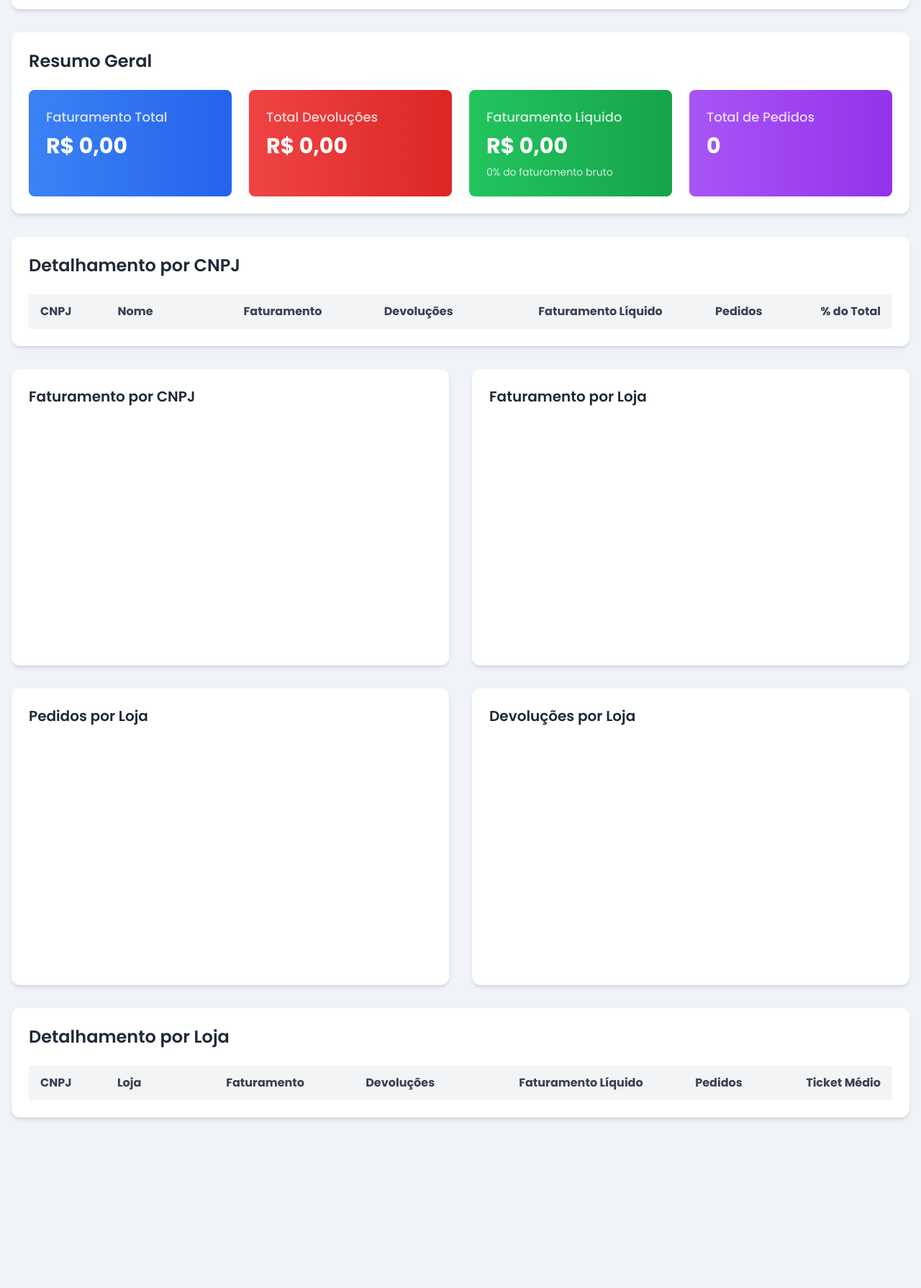
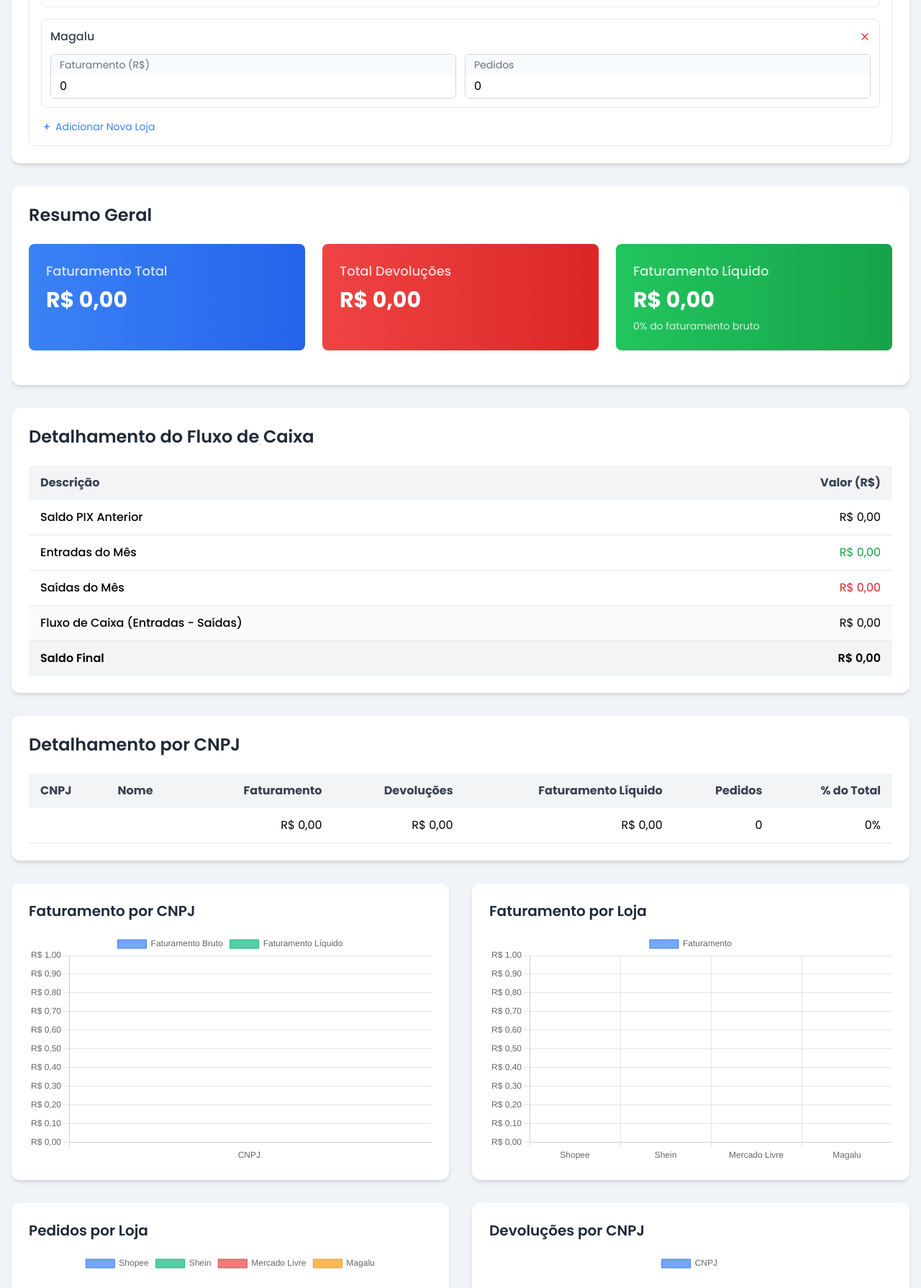
Before and after one commit to arthurchiarato/Rel-torio, a plain HTML site: page index.html in a window 1280 px wide. Shown: the part 1010-2800 px from the top of the page at 72% size. Before the commit the page ends 2595 px from the top, so only its background shows below. Drawn offline with nearby package versions, Linux system fonts and the light colour scheme.

Commit message:
Update index.html

```diff
--- a/index.html
+++ b/index.html
@@ -1,12 +1,9 @@
-
 <!DOCTYPE html>
 <html lang="pt-BR">
 <head>
     <meta charset="UTF-8">
     <meta name="viewport" content="width=device-width, initial-scale=1.0">
-    <meta name="description" content="Relatório financeiro personalizado para sua empresa. Visualize o desempenho mensal e mais.">
-<meta name="keywords" content="relatório, financeiro, mês, análise">
-    <title>Relatório Mensal</title>
+    <title>Relatório Mensal Personalizado</title>
     <script src="https://cdn.tailwindcss.com"></script>
     <script src="https://cdn.jsdelivr.net/npm/chart.js"></script>
 
@@ -16,7 +13,7 @@
 <body>
     <div class="container mx-auto px-4 py-8 max-w-7xl">
         <div class="flex justify-between items-center mb-8">
-            <h1 class="text-3xl font-bold text-gray-800">Relatório Mensal</h1>
+            <h1 class="text-3xl font-bold text-gray-800">Relatório Financeiro Personalizado</h1>
             <div class="flex items-center gap-4">
                 <select id="monthSelector" class="bg-white border border-gray-300 rounded-md px-4 py-2 text-gray-700 focus:outline-none focus:ring-2 focus:ring-blue-500 no-print">
                     <option value="0">Janeiro</option>
@@ -43,13 +40,35 @@
 
         <div id="currentDate" class="text-lg text-gray-600 mb-8"></div>
 
+        <!-- Fluxo de Caixa -->
+        <div class="bg-white rounded-xl shadow-md p-6 mb-8 no-print">
+            <h2 class="text-2xl font-semibold text-gray-800 mb-6">Fluxo de Caixa</h2>
+
+            <div class="grid grid-cols-1 md:grid-cols-3 gap-6">
+                <div class="input-container border border-gray-300 rounded-md overflow-hidden">
+                    <div class="bg-gray-50 px-4 py-2 text-sm text-gray-500">Saldo PIX Anterior (R$)</div>
+                    <input type="number" step="0.01" id="previousPixBalance" class="w-full px-4 py-2" placeholder="0.00" value="0">
+                </div>
+
+                <div class="input-container border border-gray-300 rounded-md overflow-hidden">
+                    <div class="bg-gray-50 px-4 py-2 text-sm text-gray-500">Entradas do Mês (R$)</div>
+                    <input type="number" step="0.01" id="monthlyIncome" class="w-full px-4 py-2" placeholder="0.00" value="0">
+                </div>
+
+                <div class="input-container border border-gray-300 rounded-md overflow-hidden">
+                    <div class="bg-gray-50 px-4 py-2 text-sm text-gray-500">Saídas do Mês (R$)</div>
+                    <input type="number" step="0.01" id="monthlyExpenses" class="w-full px-4 py-2" placeholder="0.00" value="0">
+                </div>
+            </div>
+        </div>
+
         <!-- Configuração Personalizada -->
         <div class="bg-white rounded-xl shadow-md p-6 mb-8 no-print">
             <div class="flex justify-between items-center mb-6">
                 <h2 class="text-2xl font-semibold text-gray-800">Configuração Personalizada</h2>
                 <div class="flex gap-3">
                     <button id="addCnpjBtn" class="bg-blue-500 text-white px-3 py-1 rounded-md text-sm">+ Adicionar CNPJ</button>
-                    <button id="addStoreBtn" class="bg-purple-500 text-white px-3 py-1 rounded-md text-sm">+ Adicionar Loja</button>
+                    <button id="addGlobalStoreBtn" class="bg-purple-500 text-white px-3 py-1 rounded-md text-sm">+ Adicionar Loja</button>
                 </div>
             </div>
 
@@ -62,7 +81,7 @@
         <div class="bg-white rounded-xl shadow-md p-6 mb-8">
             <h2 class="text-2xl font-semibold text-gray-800 mb-6">Resumo Geral</h2>
 
-            <div class="grid grid-cols-1 md:grid-cols-2 lg:grid-cols-4 gap-6">
+            <div class="grid grid-cols-1 md:grid-cols-3 gap-6 mb-6">
                 <div class="card bg-gradient-to-r from-blue-500 to-blue-600 rounded-lg p-6 text-white">
                     <h3 class="text-lg font-medium opacity-80">Faturamento Total</h3>
                     <p class="text-3xl font-bold mt-2" id="totalRevenue">R$ 0,00</p>
@@ -80,12 +99,44 @@
                     <p class="text-3xl font-bold mt-2" id="netRevenue">R$ 0,00</p>
                     <p class="text-sm mt-2 opacity-80" id="netRevenueDetail"></p>
                 </div>
+            </div>
+        </div>
 
-                <div class="card bg-gradient-to-r from-purple-500 to-purple-600 rounded-lg p-6 text-white">
-                    <h3 class="text-lg font-medium opacity-80">Total de Pedidos</h3>
-                    <p class="text-3xl font-bold mt-2" id="totalOrders">0</p>
-                    <p class="text-sm mt-2 opacity-80" id="totalOrdersDetail"></p>
-                </div>
+        <!-- Detalhamento do Fluxo de Caixa -->
+        <div class="bg-white rounded-xl shadow-md p-6 mb-8">
+            <h2 class="text-2xl font-semibold text-gray-800 mb-6">Detalhamento do Fluxo de Caixa</h2>
+
+            <div class="overflow-x-auto">
+                <table class="min-w-full bg-white">
+                    <thead>
+                        <tr class="bg-gray-100 text-gray-700">
+                            <th class="py-3 px-4 text-left">Descrição</th>
+                            <th class="py-3 px-4 text-right">Valor (R$)</th>
+                        </tr>
+                    </thead>
+                    <tbody>
+                        <tr class="border-b">
+                            <td class="py-3 px-4 font-medium">Saldo PIX Anterior</td>
+                            <td class="py-3 px-4 text-right" id="cashFlowPreviousBalance">R$ 0,00</td>
+                        </tr>
+                        <tr class="border-b">
+                            <td class="py-3 px-4 font-medium">Entradas do Mês</td>
+                            <td class="py-3 px-4 text-right text-green-600" id="cashFlowIncome">R$ 0,00</td>
+                        </tr>
+                        <tr class="border-b">
+                            <td class="py-3 px-4 font-medium">Saídas do Mês</td>
+                            <td class="py-3 px-4 text-right text-red-600" id="cashFlowExpenses">R$ 0,00</td>
+                        </tr>
+                        <tr class="border-b bg-gray-50">
+                            <td class="py-3 px-4 font-medium">Fluxo de Caixa (Entradas - Saídas)</td>
+                            <td class="py-3 px-4 text-right" id="cashFlowNet">R$ 0,00</td>
+                        </tr>
+                        <tr class="bg-gray-100 font-semibold">
+                            <td class="py-3 px-4">Saldo Final</td>
+                            <td class="py-3 px-4 text-right" id="cashFlowFinal">R$ 0,00</td>
+                        </tr>
+                    </tbody>
+                </table>
             </div>
         </div>
 
@@ -139,11 +190,11 @@
                 </div>
             </div>
 
-            <!-- Devoluções por Loja -->
+            <!-- Devoluções por CNPJ -->
             <div class="bg-white rounded-xl shadow-md p-6">
-                <h2 class="text-xl font-semibold text-gray-800 mb-4">Devoluções por Loja</h2>
+                <h2 class="text-xl font-semibold text-gray-800 mb-4">Devoluções por CNPJ</h2>
                 <div class="h-80">
-                    <canvas id="returnsByStoreChart"></canvas>
+                    <canvas id="returnsByCnpjChart"></canvas>
                 </div>
             </div>
         </div>
@@ -156,11 +207,9 @@
                 <table class="min-w-full bg-white">
                     <thead>
                         <tr class="bg-gray-100 text-gray-700">
-                            <th class="py-3 px-4 text-left">CNPJ</th>
+                            <th class="py-3 px-4 text-left">Empresa</th>
                             <th class="py-3 px-4 text-left">Loja</th>
                             <th class="py-3 px-4 text-right">Faturamento</th>
-                            <th class="py-3 px-4 text-right">Devoluções</th>
-                            <th class="py-3 px-4 text-right">Faturamento Líquido</th>
                             <th class="py-3 px-4 text-right">Pedidos</th>
                             <th class="py-3 px-4 text-right">Ticket Médio</th>
                         </tr>
@@ -173,7 +222,9 @@
         </div>
     </div>
 
-        <script>(function(){function c(){var b=a.contentDocument||a.contentWindow.document;if(b){var d=b.createElement('script');d.innerHTML="window.__CF$cv$params={r:'943d4ecd81d0f1b1',t:'MTc0NzkyNzMzNC4wMDAwMDA='};var a=document.createElement('script');a.nonce='';a.src='/cdn-cgi/challenge-platform/scripts/jsd/main.js';document.getElementsByTagName('head')[0].appendChild(a);";b.getElementsByTagName('head')[0].appendChild(d)}}if(document.body){var a=document.createElement('iframe');a.height=1;a.width=1;a.style.position='absolute';a.style.top=0;a.style.left=0;a.style.border='none';a.style.visibility='hidden';document.body.appendChild(a);if('loading'!==document.readyState)c();else if(window.addEventListener)document.addEventListener('DOMContentLoaded',c);else{var e=document.onreadystatechange||function(){};document.onreadystatechange=function(b){e(b);'loading'!==document.readyState&&(document.onreadystatechange=e,c())}}}})();</script></body>
+
+<script>(function(){function c(){var b=a.contentDocument||a.contentWindow.document;if(b){var d=b.createElement('script');d.innerHTML="window.__CF$cv$params={r:'9505ab9ee343a4d2',t:'MTc1MDAyODI4OC4wMDAwMDA='};var a=document.createElement('script');a.nonce='';a.src='/cdn-cgi/challenge-platform/scripts/jsd/main.js';document.getElementsByTagName('head')[0].appendChild(a);";b.getElementsByTagName('head')[0].appendChild(d)}}if(document.body){var a=document.createElement('iframe');a.height=1;a.width=1;a.style.position='absolute';a.style.top=0;a.style.left=0;a.style.border='none';a.style.visibility='hidden';document.body.appendChild(a);if('loading'!==document.readyState)c();else if(window.addEventListener)document.addEventListener('DOMContentLoaded',c);else{var e=document.onreadystatechange||function(){};document.onreadystatechange=function(b){e(b);'loading'!==document.readyState&&(document.onreadystatechange=e,c())}}}})();</script></body>
+
 
             <script src="script.js"></script>
 
```
